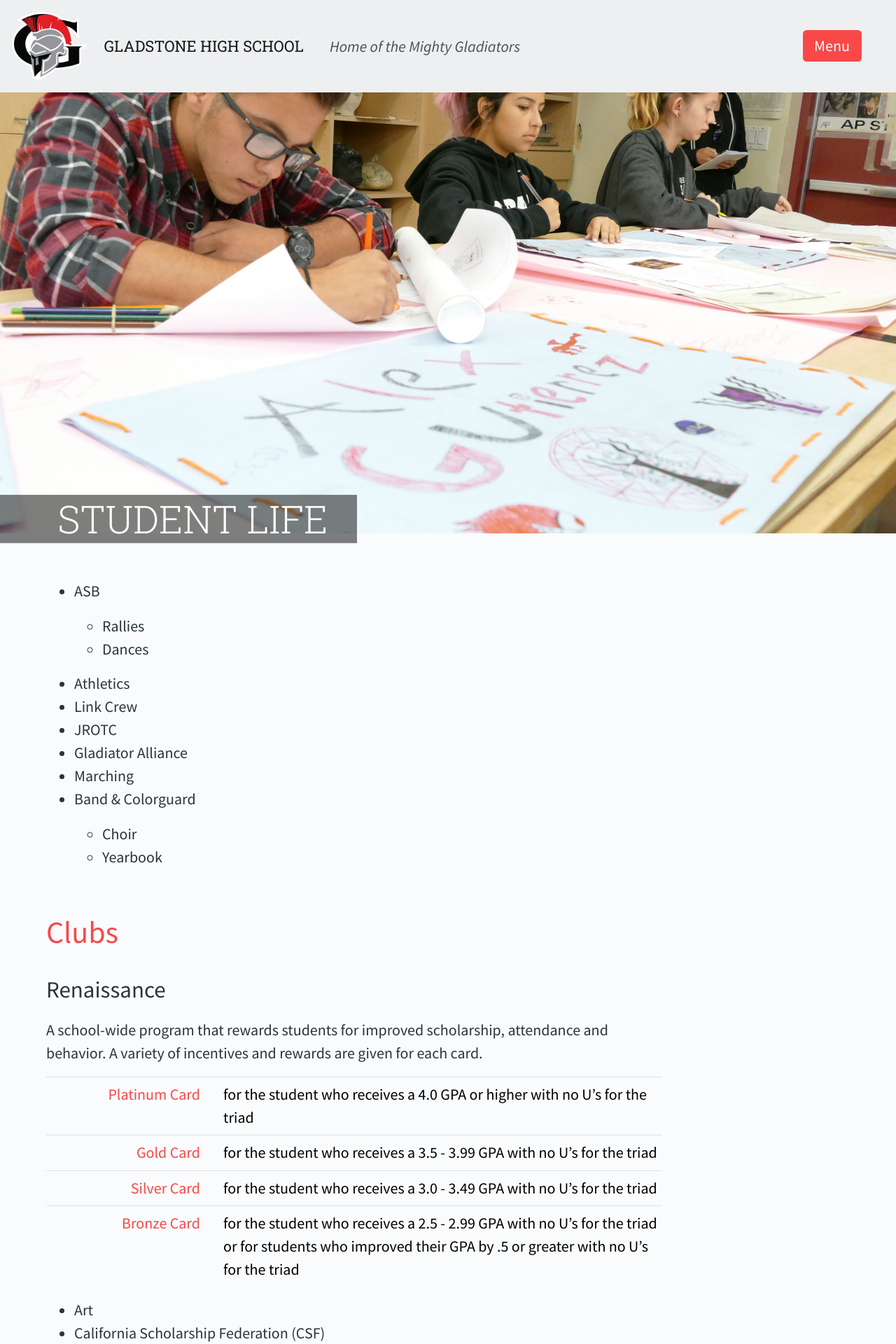
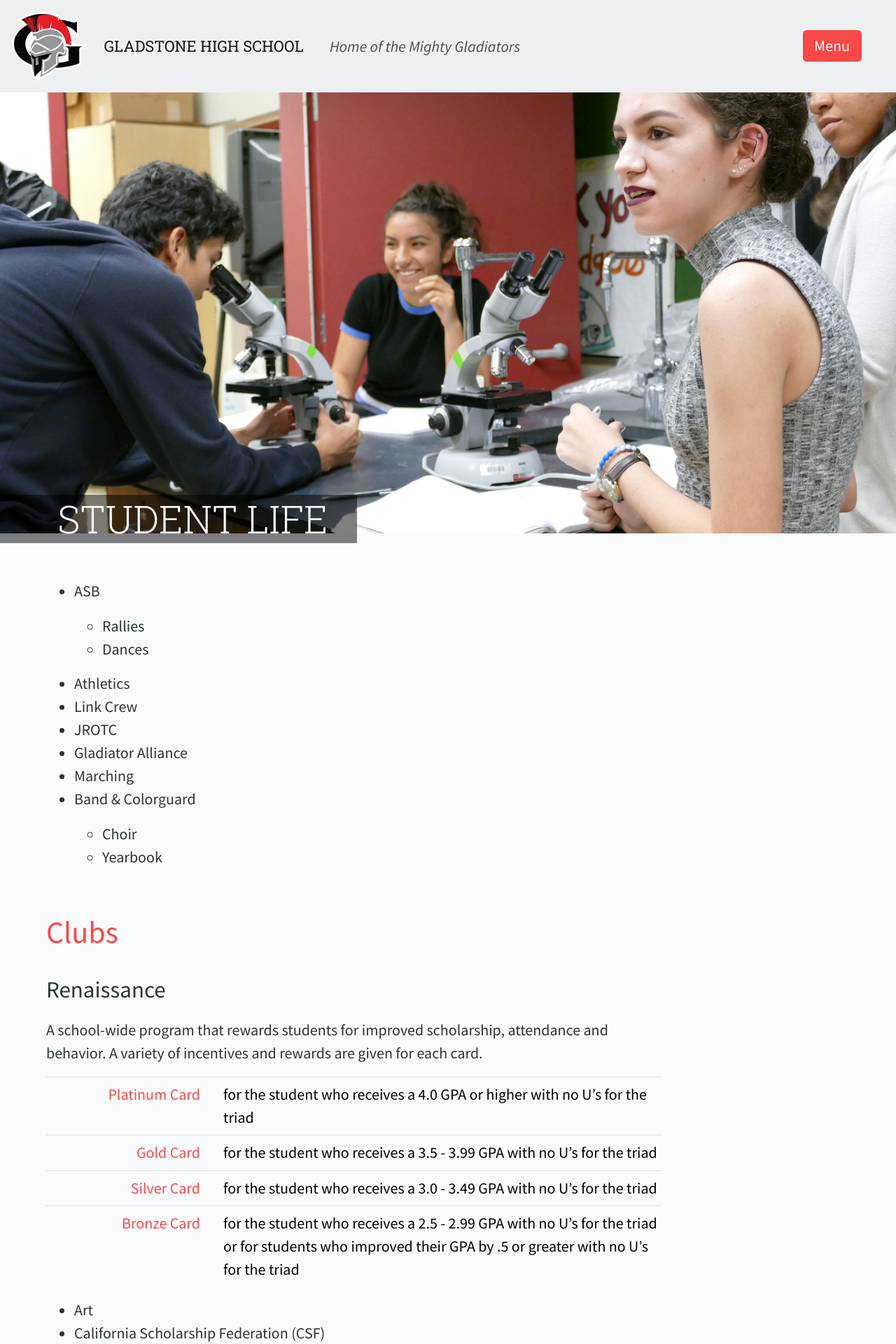
Before and after one commit to jimthoburn/gladstone, a Jekyll site: the page built from life.markdown, in a window 1280 px wide. Shown: the top 1920 px of the page at 70% size. Built offline with Jekyll 4.4.1, drawn with Linux system fonts in a browser that asks for light colours.

Commit message:
Tweak photos

```diff
--- a/academics.markdown
+++ b/academics.markdown
@@ -3,7 +3,7 @@ title: Academics at Gladstone High School
 layout: default
 ---
 
-![](/images/campus/p1250185.jpg)
+![](/images/campus/p1250477.jpg)
 
 # Academics
 
--- a/life.markdown
+++ b/life.markdown
@@ -3,7 +3,7 @@ title: Student Life at Gladstone High School
 layout: default
 ---
 
-![](/images/campus/p1250065.jpg)
+![](/images/campus/p1250474.jpg)
 
 # Student Life
 
--- a/wellness.markdown
+++ b/wellness.markdown
@@ -3,7 +3,7 @@ title: Support and Wellness Programs at Gladstone High School
 layout: default
 ---
 
-<img src="/images/students/img_2937-edited.jpg" alt="" />
+<img src="/images/students/img_2929-edited.jpg" alt="" />
 
 # Support and Wellness Programs
 
```
Also changed, not shown: images/campus/p1250474.jpg (added), images/campus/p1250477.jpg (added), images/students/IMG_2937-edited.jpg (deleted), images/students/img_2929-edited.jpg, images/students/img_2937.jpg (deleted).
